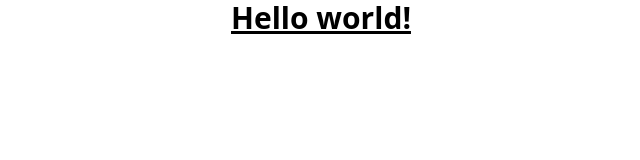
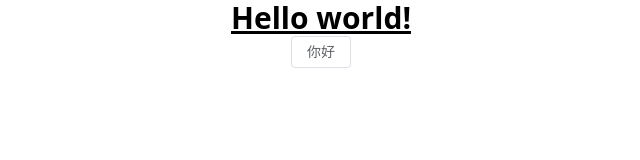
Before and after one commit to cloudhao1999/cloud-app-admin, a Vue app: page /#/home in a window 1280 px wide. Shown: the top 160 px of the page, without its empty margins (319-959 px from the left). Built offline with nearby package versions, Linux system fonts and the light colour scheme.

Commit message:
docs: 文档修改

```diff
--- a/src/App.vue
+++ b/src/App.vue
@@ -1,3 +1,6 @@
 <template>
-  <h1 class="text-3xl text-center font-bold underline">Hello world!</h1>
+  <div class="text-center">
+    <h1 class="text-3xl font-bold underline">Hello world!</h1>
+    <el-button>你好</el-button>
+  </div>
 </template>
```
